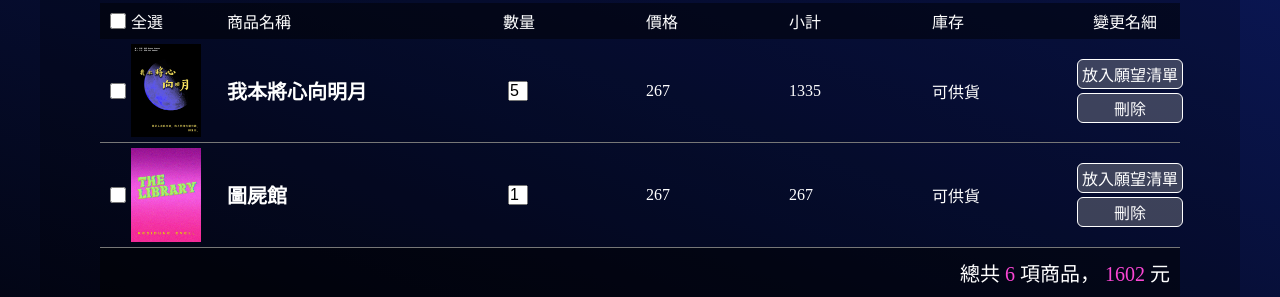
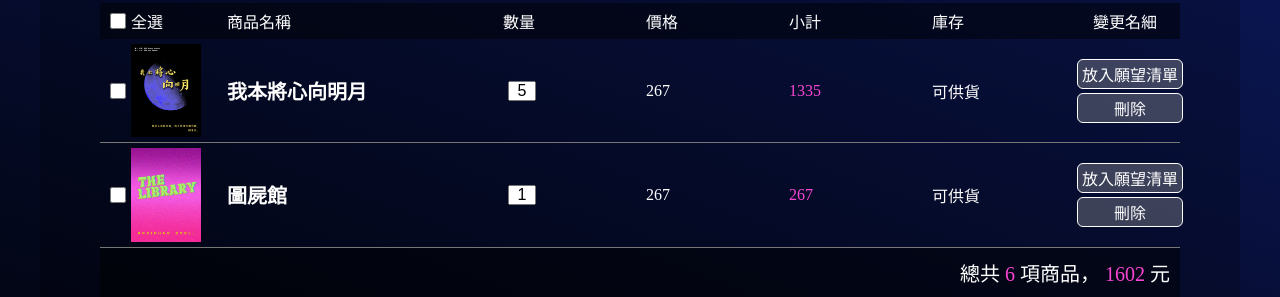
Before and after one commit to furecool/cyberbook, a plain HTML site: page cart.html in a window 1280 px wide. Shown: the part 220-517 px from the top of the page. Drawn offline with Linux system fonts and the light colour scheme; a web font is replaced by a local one.

Commit message:
更新 小計顏色

```diff
--- a/css/cart.css
+++ b/css/cart.css
@@ -100,6 +100,13 @@ li img{
 li a{
   color: #fff;
 }
+.tbody ul .li-5{
+  color: var(--neon-color1);
+}
+.li-3 input{
+  width: 1.5em;
+  text-align: center;
+}
 .li-7 a{
   width: 100px;
   display: block;
```
